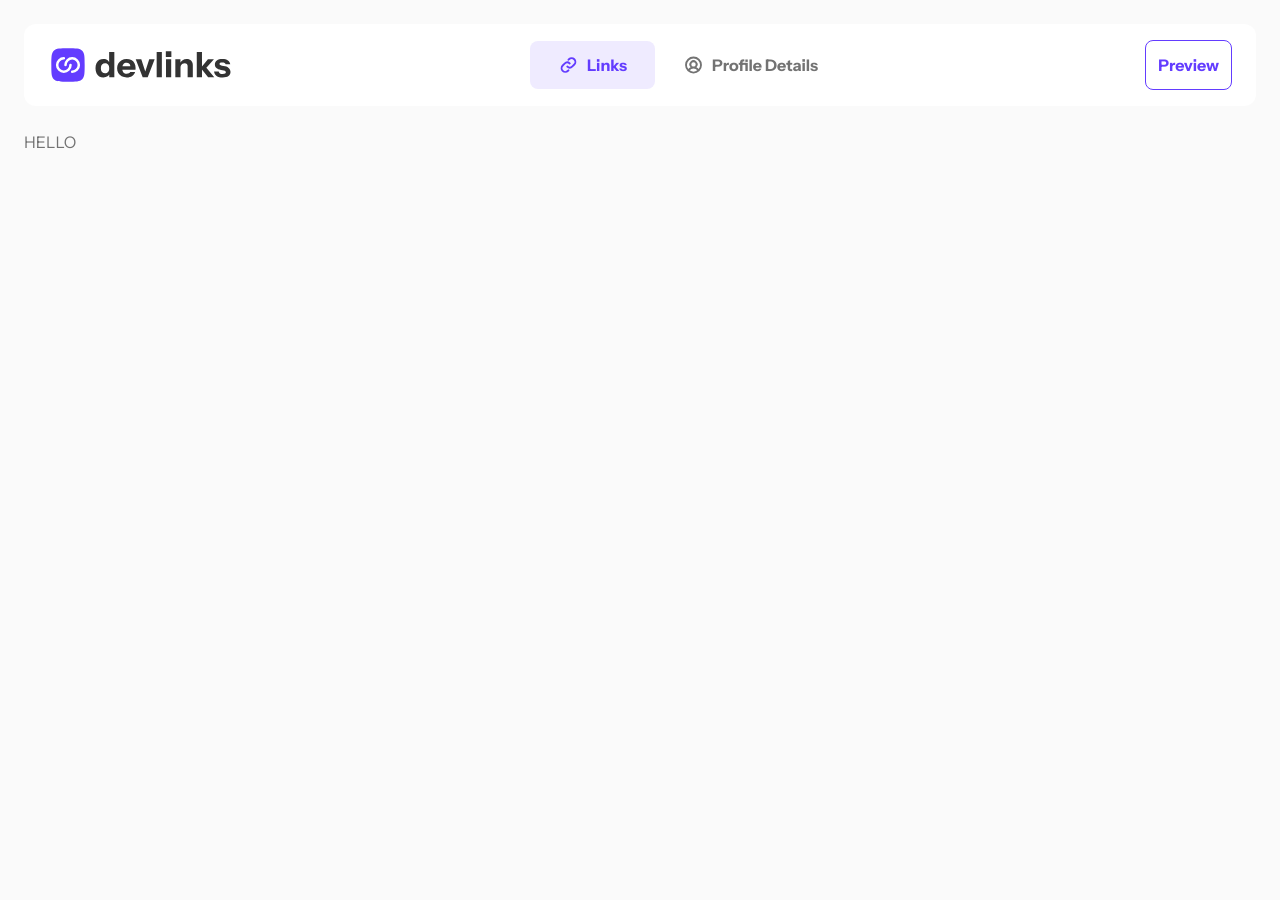
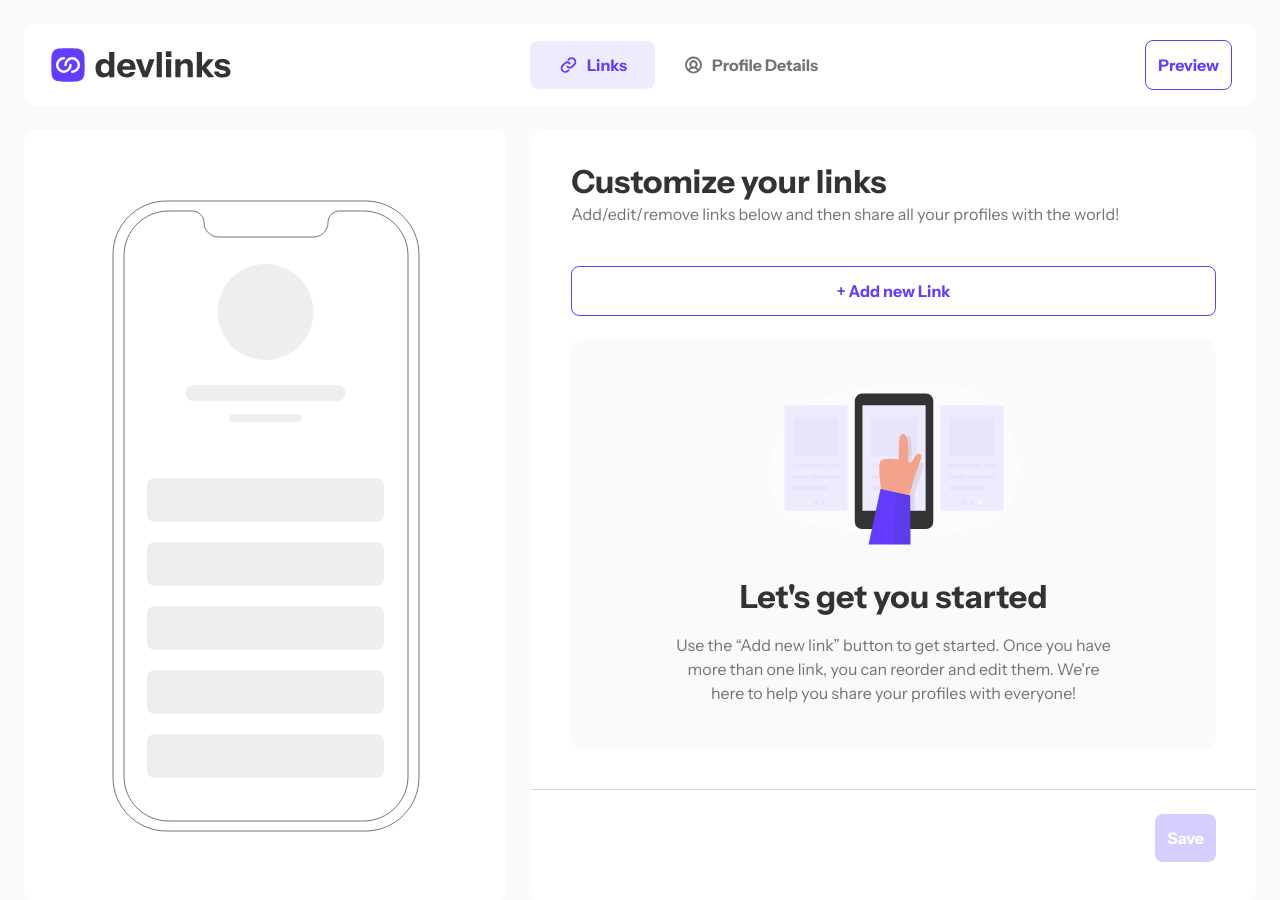
Before and after one commit to nazifbara/link-sharing, a SvelteKit app: page /app in a window 1280 px wide. Shown: the top 900 px of the page. Before the commit the page ends 800 px from the top, so only its background shows below. Built offline with nearby package versions, Linux system fonts and the light colour scheme.

Commit message:
implement the Links page design

```diff
--- a/src/app.css
+++ b/src/app.css
@@ -9,6 +9,16 @@
 }
 
 @layer components {
+  /* Card */
+
+  .card {
+    @apply p-6 rounded-xl bg-surface;
+  }
+
+  .card.variant-inner {
+    @apply p-5 bg-body
+  }
+
   /* Link */
 
   .link {
--- a/src/hooks.server.ts
+++ b/src/hooks.server.ts
@@ -6,16 +6,16 @@ export const handle: Handle = async ({ event, resolve }) => {
 	event.locals.user = await authenticateUser(event);
 
 	if (event.url.pathname === '/') {
-		throw redirect(303, '/app');
+		throw redirect(300, '/app');
 	}
 
 	if (!event.locals.user) {
 		if (event.url.pathname.startsWith('/app')) {
-			throw redirect(303, '/auth/login');
+			throw redirect(300, '/auth/login');
 		}
 	} else {
 		if (event.url.pathname.startsWith('/auth/sign-up')) {
-			throw redirect(303, '/app');
+			throw redirect(300, '/app');
 		}
 	}
 
--- a/src/routes/app/+layout.svelte
+++ b/src/routes/app/+layout.svelte
@@ -42,6 +42,6 @@
 	</div>
 </nav>
 
-<main class="container">
+<main class="container pb-6">
 	<slot />
 </main>
--- a/src/routes/app/+page.svelte
+++ b/src/routes/app/+page.svelte
@@ -1 +1,35 @@
-<h1>HELLO</h1>
+<script lang="ts">
+</script>
+
+<div class="lg:grid lg:gap-6 lg:grid-cols-[2fr_3fr]">
+	<section class="card hidden lg:grid place-content-center">
+		<img alt="" src="/assets/illustration-phone-mockup.svg" />
+	</section>
+
+	<section class="card lg:p-10">
+		<h1 class="heading-m mb-2">Customize your links</h1>
+		<p class="mb-10">
+			Add/edit/remove links below and then share all your profiles with the world!
+		</p>
+
+		<button class="btn variant-secondary w-full mb-6">+ Add new Link</button>
+
+		<div class="card variant-inner">
+			<div class="py-6 max-w-md mx-auto text-center">
+				<img alt="" src="/assets/illustration-empty.svg" class="mx-auto mb-6 md:mb-10" />
+				<h2 class="heading-m mb-6">Let's get you started</h2>
+				<p>
+					Use the “Add new link” button to get started. Once you have more than one link, you can
+					reorder and edit them. We're here to help you share your profiles with everyone!
+				</p>
+			</div>
+		</div>
+
+		<hr
+			class="mt-6 mb-4 w-[calc(100%_+_48px)] translate-x-[-24px] border-border md:mt-10 md:mb-6 lg:w-[calc(100%_+_80px)] lg:translate-x-[-40px]"
+		/>
+
+		<button disabled class="btn variant-primary block w-full md:w-[initial] md:ml-auto">Save</button
+		>
+	</section>
+</div>
--- a/src/routes/auth/login/+page.server.ts
+++ b/src/routes/auth/login/+page.server.ts
@@ -44,6 +44,6 @@ export const actions = {
 			});
 		}
 
-		throw redirect(300, '/app');
+		throw redirect(303, '/app');
 	}
 };
--- a/src/routes/auth/sign-up/+page.server.ts
+++ b/src/routes/auth/sign-up/+page.server.ts
@@ -35,6 +35,6 @@ export const actions = {
 			});
 		}
 
-		throw redirect(301, '/auth/login');
+		throw redirect(303, '/auth/login');
 	}
 };
```
Also changed, not shown: static/assets/illustration-empty.svg (added), static/assets/illustration-phone-mockup.svg (added).
